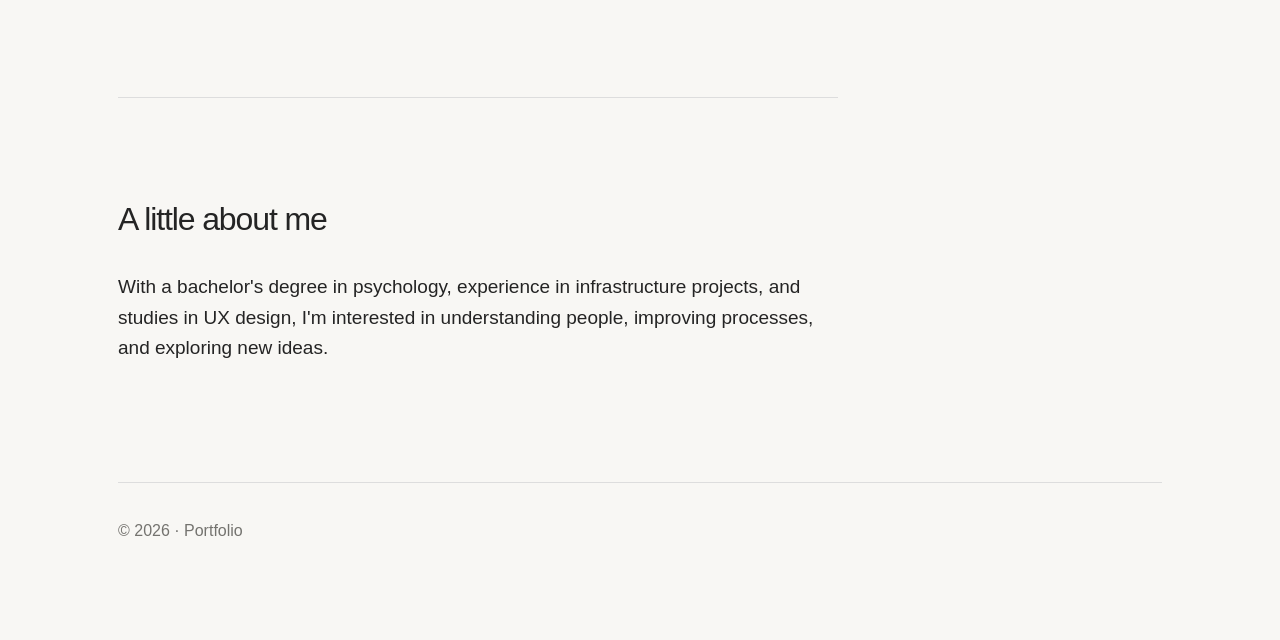
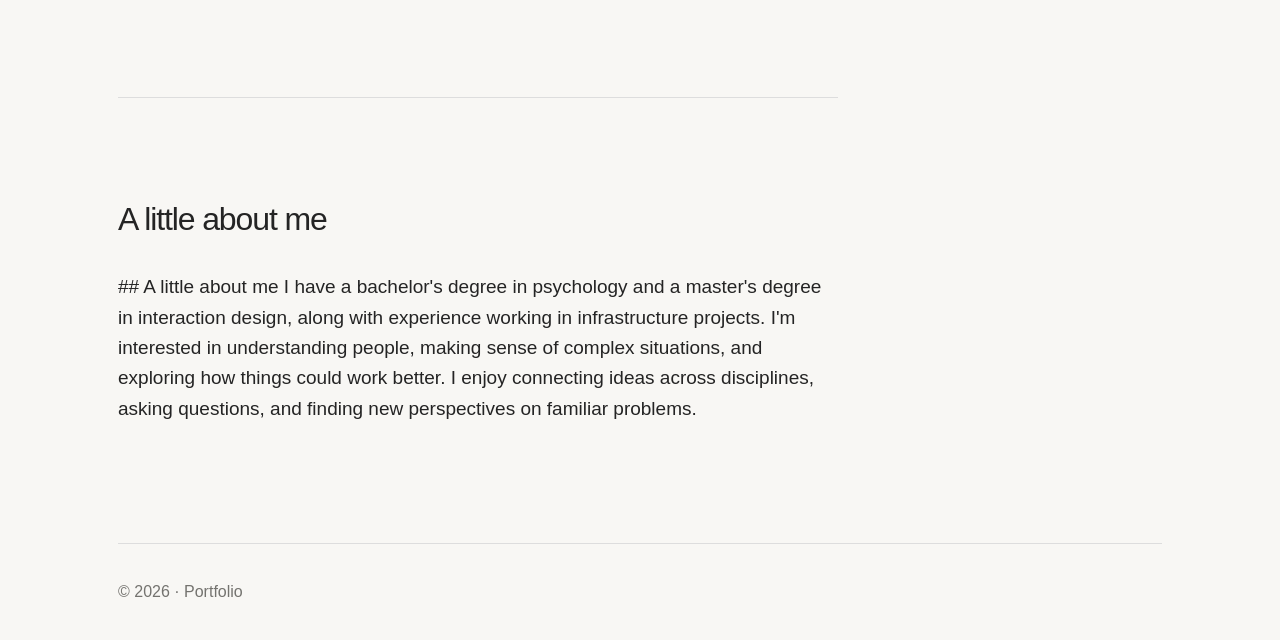
Before and after one commit to casio8899/casio8899, a plain HTML site: page index.html in a window 1280 px wide. Shown: the part 1232-1872 px from the top of the page. Before the commit the page ends 1811 px from the top, so only its background shows below. Drawn offline with Linux system fonts and the light colour scheme.

Commit message:
Revise content in the About section of index.html
Updated the 'About' section with new educational background and interests.

```diff
--- a/index.html
+++ b/index.html
@@ -166,11 +166,11 @@
       <section id="about" class="about">
         <h2>A little about me</h2>
         <p>
-          With a bachelor's degree in psychology,
-          experience in infrastructure projects,
-          and studies in UX design, I'm interested
-          in understanding people, improving
-          processes, and exploring new ideas.
+          ## A little about me
+I have a bachelor's degree in psychology and a master's degree in interaction design,
+          along with experience working in infrastructure projects.
+I'm interested in understanding people, making sense of complex situations, and exploring how things could work better.
+          I enjoy connecting ideas across disciplines, asking questions, and finding new perspectives on familiar problems.
         </p>
       </section>
     </main>
```
